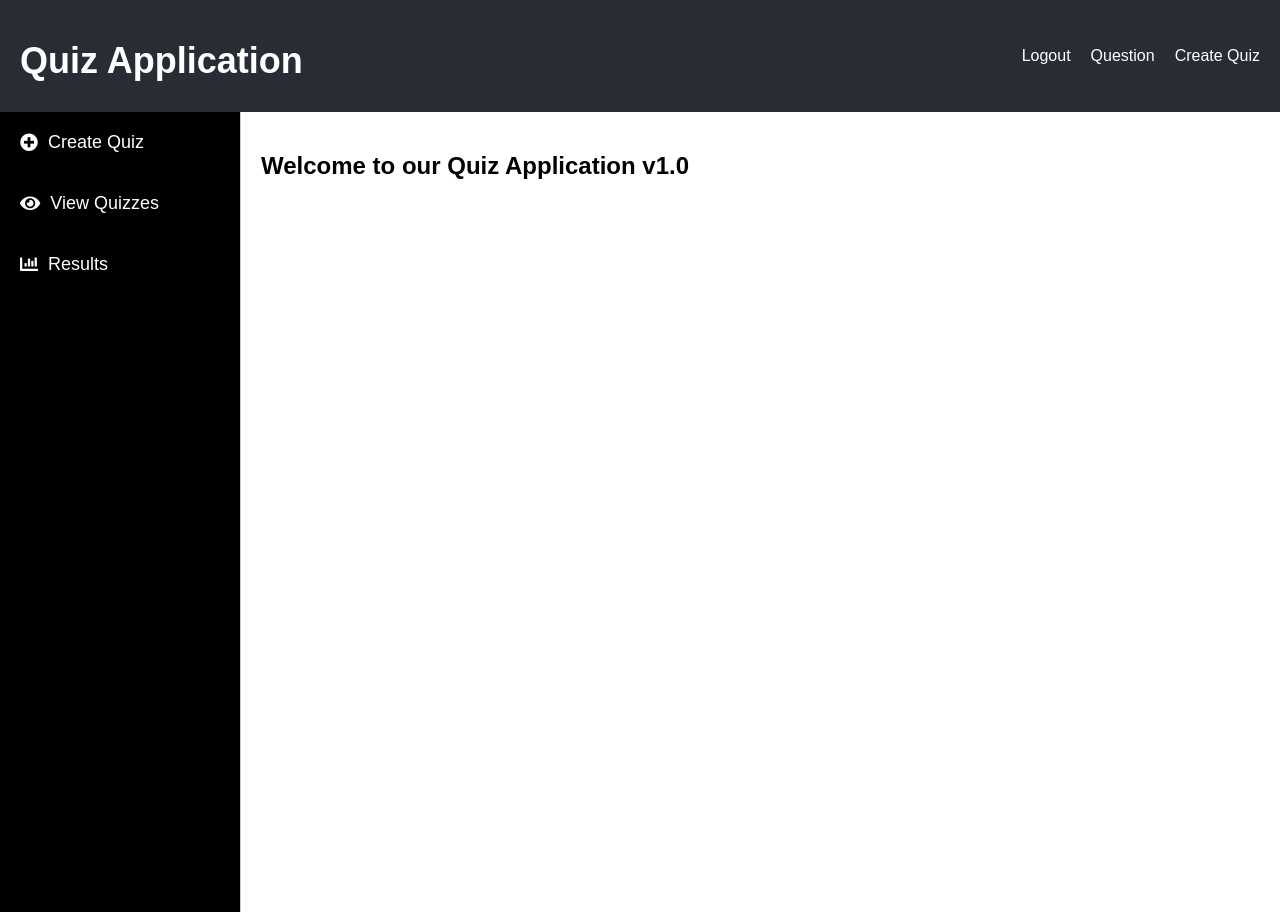
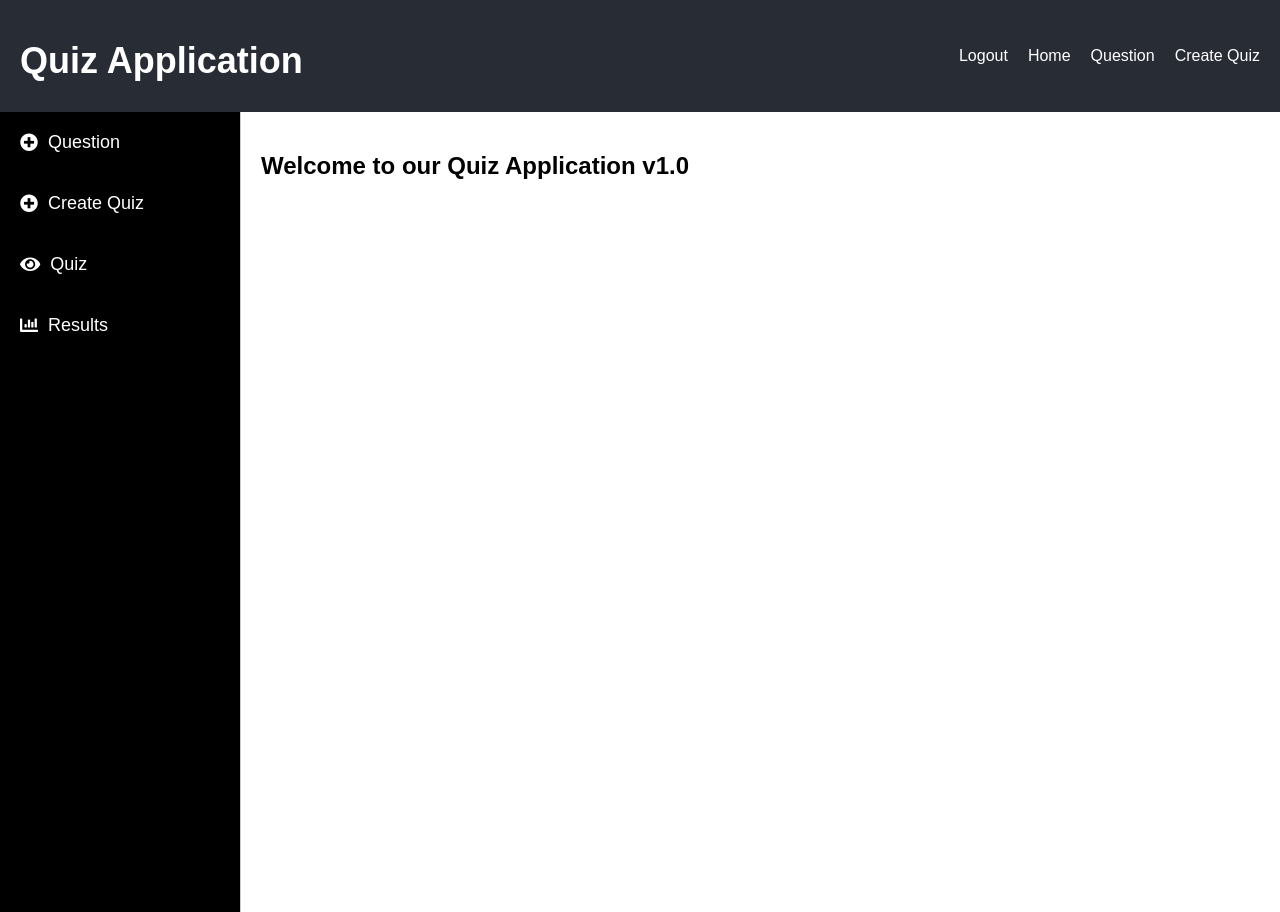
Before and after one commit to tajal1/quizapp-frontend, a React (Create React App) app: page /welcome in a window 1280 px wide. Built offline with nearby package versions, Linux system fonts and the light colour scheme; sample sign-in values are in the browser's storage.

Commit message:
refactoring

```diff
--- a/src/components/NavBar.js
+++ b/src/components/NavBar.js
@@ -12,6 +12,10 @@ const NavBar = ({ isLoggedIn, handleLogout }) => {
           <>
             <span onClick={handleLogout} style={styles.link}>Logout</span>
             <span style={styles.link}>
+              <Link to="/welcome" style={styles.link}>Home</Link>
+            </span>
+
+            <span style={styles.link}>
               <Link to="/question" style={styles.link}>Question</Link>
             </span>
 
@@ -19,7 +23,6 @@ const NavBar = ({ isLoggedIn, handleLogout }) => {
               <Link to="/create-quiz" style={styles.link}>Create Quiz</Link>
             </span>
           </>
-
 
         ) : (
           <>
--- a/src/components/Question.js
+++ b/src/components/Question.js
@@ -76,6 +76,7 @@ const Question = () => {
               onBlur={formik.handleBlur}
               value={formik.values[field]}
               style={styles.input}
+              placeholder={field.replace('_', ' ').toUpperCase()}
             />
             {formik.touched[field] && formik.errors[field] ? (
               <div style={styles.error}>{formik.errors[field]}</div>
--- a/src/components/QuizList.js
+++ b/src/components/QuizList.js
@@ -32,6 +32,7 @@ const QuizList = () => {
       <table style={styles.table}>
         <thead>
           <tr>
+            <th>ID</th>
             <th>Total Positive Score</th>
             <th>Total Negative Score</th>
             <th>Submit Status</th>
@@ -42,6 +43,7 @@ const QuizList = () => {
         <tbody>
           {quizzes.map((quiz) => (
             <tr key={quiz._id} style={styles.row}>
+              <td>{quiz._id}</td>
               <td>{quiz.total_positive_score}</td>
               <td>{quiz.total_negative_score}</td>
               <td>{quiz.submit_status}</td>
--- a/src/components/Welcome.js
+++ b/src/components/Welcome.js
@@ -6,14 +6,21 @@ const WelcomePage = () => {
   return (
     <div className="welcome-container">
       <div className="sidebar">
+
+      <span className="link">
+          <Link to="/question" className="link">
+            <i className="fas fa-plus-circle"></i> Question
+          </Link>
+        </span>
+
         <span className="link">
           <Link to="/create-quiz" className="link">
             <i className="fas fa-plus-circle"></i> Create Quiz
           </Link>
         </span>
         <span className="link">
-          <Link to="/view-quizzes" className="link">
-            <i className="fas fa-eye"></i> View Quizzes
+          <Link to="/quiz-list" className="link">
+            <i className="fas fa-eye"></i> Quiz
           </Link>
         </span>
         <span className="link">
```
